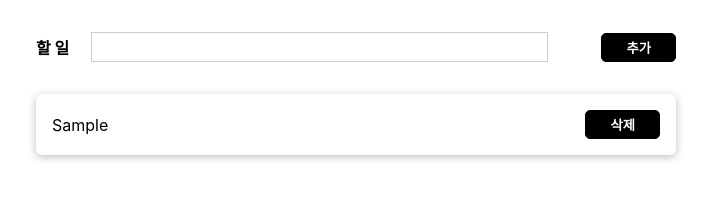
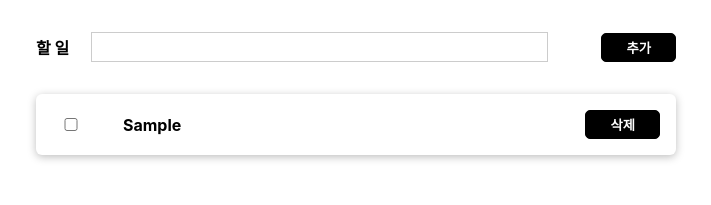
Before and after one commit to somin00/somin-todo, a React (Create React App) app: page / in a window 1280 px wide. Both pictures are taken after typing "Sample" into the empty fields and a click on the button "추가". Shown: the top 205 px of the page, without its empty margins (284-995 px from the left). Built offline with nearby package versions, Linux system fonts and the light colour scheme.

Commit message:
style: TodoItem 컴포넌트로 분리 및 체크박스 추가

```diff
--- /dev/null
+++ b/src/components/TodoItem.css
@@ -0,0 +1,30 @@
+li {
+  margin: 1rem 0;
+  padding: 1rem;
+  box-shadow: 0 2px 8px rgba(0, 0, 0, 0.26);
+  border-radius: 6px;
+  display: flex;
+  justify-content: space-between;
+  align-items: center;
+}
+
+input[type="checkbox"] {
+  width: 30px;
+  margin-right: 10px;
+}
+
+.todo-label {
+  width: 70%;
+}
+
+span {
+  display: inline-block;
+  width: 100%;
+  text-align: left;
+}
+
+@media (max-width: 600px) {
+  .todo-label {
+    width: 60%;
+  }
+}
--- /dev/null
+++ b/src/components/TodoItem.tsx
@@ -0,0 +1,30 @@
+import { useDispatch } from "react-redux";
+import { remove } from "../store/todoSlice";
+import { Todo } from "../todo.model";
+import "./TodoItem.css";
+
+type TodoItemProps = {
+  todo: Todo;
+};
+
+export const TodoItem = ({ todo }: TodoItemProps) => {
+  const dispatch = useDispatch();
+  const deleteTodo = (id: string) => {
+    dispatch(remove(id));
+  };
+  return (
+    <li key={todo.id}>
+      <input type="checkbox" id="todoCheck" />
+      <label htmlFor="todoCheck" className="todo-label">
+        <span>{todo.text}</span>
+      </label>
+      <button
+        onClick={() => {
+          deleteTodo(todo.id);
+        }}
+      >
+        삭제
+      </button>
+    </li>
+  );
+};
--- a/src/components/TodoList.css
+++ b/src/components/TodoList.css
@@ -5,13 +5,3 @@ ul {
   margin: 2rem auto;
   padding: 0;
 }
-
-li {
-  margin: 1rem 0;
-  padding: 1rem;
-  box-shadow: 0 2px 8px rgba(0, 0, 0, 0.26);
-  border-radius: 6px;
-  display: flex;
-  justify-content: space-between;
-  align-items: center;
-}
--- a/src/components/TodoList.tsx
+++ b/src/components/TodoList.tsx
@@ -1,31 +1,17 @@
 import React from "react";
 import { Todo } from "../todo.model";
 import "./TodoList.css";
-import { useDispatch } from "react-redux";
-import { remove } from "../store/todoSlice";
+import { TodoItem } from "./TodoItem";
 
 type TodoListProps = {
   todos: Todo[];
 };
 
 export const TodoList = ({ todos }: TodoListProps) => {
-  const dispatch = useDispatch();
-  const deleteTodo = (id: string) => {
-    dispatch(remove(id));
-  };
   return (
     <ul>
       {todos.map((todo) => (
-        <li key={todo.id}>
-          <span>{todo.text}</span>
-          <button
-            onClick={() => {
-              deleteTodo(todo.id);
-            }}
-          >
-            삭제
-          </button>
-        </li>
+        <TodoItem todo={todo} />
       ))}
     </ul>
   );
```
